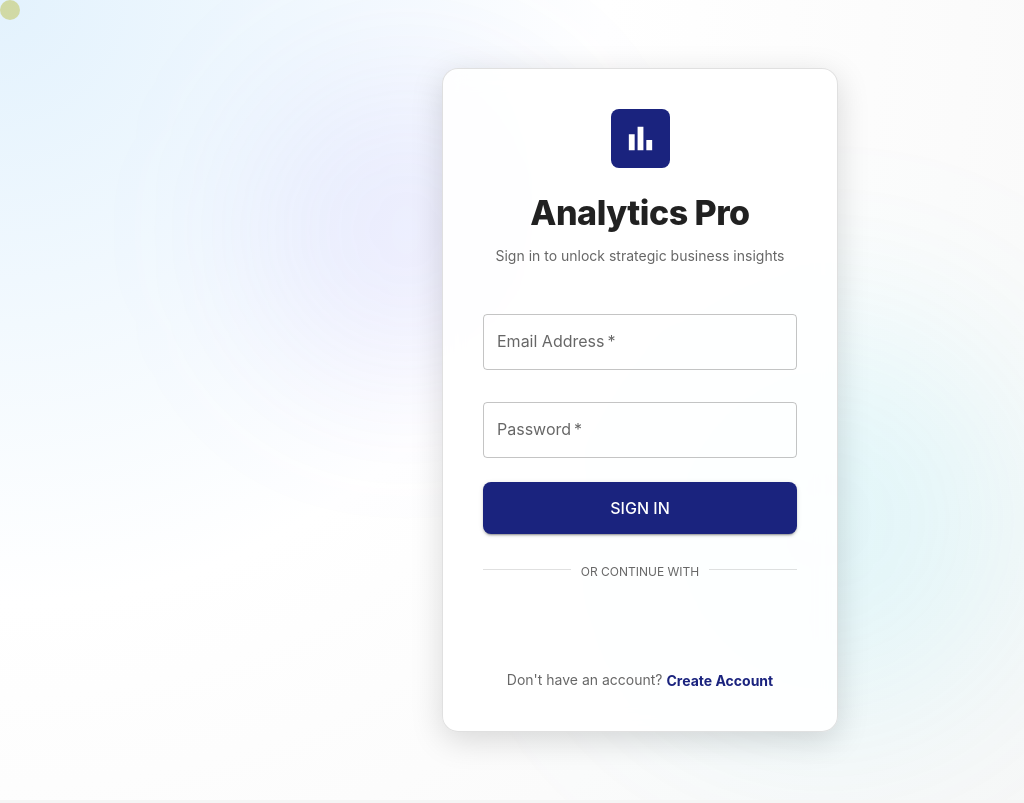
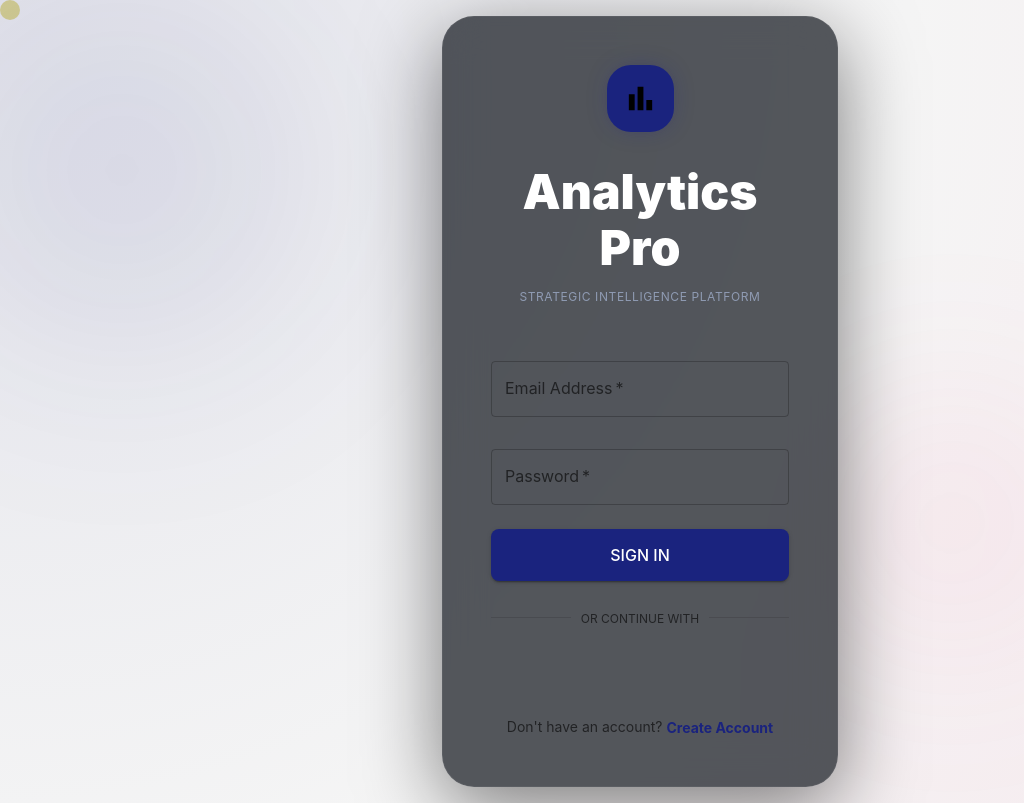
Before and after one commit to prasanth5head/Business-Analytics-Mobile-App-Development-, a React (Create React App) app in the folder frontend/: page /login in a window 1280 px wide. Shown: the whole page, without its empty margins (0-1024 px from the left). Built offline with nearby package versions, Linux system fonts and the light colour scheme.

Commit message:
Alter Colors

```diff
--- a/frontend/src/pages/Login.js
+++ b/frontend/src/pages/Login.js
@@ -83,35 +83,33 @@ const Login = () => {
                 display: 'flex',
                 alignItems: 'center',
                 justifyContent: 'center',
-                background: theme.palette.mode === 'dark'
-                    ? 'radial-gradient(circle at top left, #1a237e 0%, #232730 40%, #000 100%)'
-                    : 'radial-gradient(circle at top left, #e3f2fd 0%, #ffffff 40%, #f5f5f5 100%)',
+                background: `radial-gradient(circle at top left, ${theme.palette.primary.main}15 0%, ${theme.palette.background.default} 60%, ${theme.palette.secondary.main}10 100%)`,
                 position: 'relative',
                 overflow: 'hidden',
                 p: 2
             }}
         >
-            {/* Animated Background Elements */}
+            {/* Creative Aurora Glows */}
             <Box sx={{
                 position: 'absolute',
-                top: '10%',
-                left: '20%',
-                width: 300,
-                height: 300,
+                top: '-10%',
+                left: '-10%',
+                width: 500,
+                height: 500,
                 borderRadius: '50%',
-                background: 'rgba(115, 103, 240, 0.1)',
-                filter: 'blur(80px)',
+                background: `radial-gradient(circle, ${theme.palette.primary.main}20 0%, transparent 70%)`,
+                filter: 'blur(100px)',
                 zIndex: 0
             }} />
             <Box sx={{
                 position: 'absolute',
                 bottom: '10%',
-                right: '20%',
+                right: '10%',
                 width: 400,
                 height: 400,
                 borderRadius: '50%',
-                background: 'rgba(0, 207, 232, 0.1)',
-                filter: 'blur(100px)',
+                background: `radial-gradient(circle, ${theme.palette.secondary.main}15 0%, transparent 70%)`,
+                filter: 'blur(80px)',
                 zIndex: 0
             }} />
 
@@ -120,24 +118,36 @@ const Login = () => {
                     <Paper
                         elevation={0}
                         sx={{
-                            p: { xs: 3, md: 5 },
-                            borderRadius: 4,
-                            bgcolor: theme.palette.mode === 'dark' ? 'rgba(47, 51, 73, 0.8)' : 'rgba(255, 255, 255, 0.9)',
-                            backdropFilter: 'blur(10px)',
-                            border: `1px solid ${theme.palette.divider}`,
+                            p: { xs: 4, md: 6 },
+                            borderRadius: 8,
+                            bgcolor: 'rgba(15, 19, 26, 0.7)',
+                            backdropFilter: 'blur(20px)',
+                            border: `1px solid rgba(255, 255, 255, 0.05)`,
                             textAlign: 'center',
-                            boxShadow: '0 8px 32px rgba(0,0,0,0.15)'
+                            boxShadow: '0 20px 80px rgba(0,0,0,0.5)',
+                            transition: 'all 0.3s ease',
+                            '&:hover': {
+                                border: `1px solid ${theme.palette.primary.main}30`,
+                            }
                         }}
                     >
-                        <Box sx={{ mb: 3, display: 'inline-flex', p: 1.5, borderRadius: 2, bgcolor: 'primary.main', color: 'white' }}>
+                        <Box sx={{
+                            mb: 4,
+                            display: 'inline-flex',
+                            p: 2,
+                            borderRadius: '24px',
+                            bgcolor: theme.palette.primary.main,
+                            color: 'black',
+                            boxShadow: `0 0 20px ${theme.palette.primary.main}40`,
+                        }}>
                             <LogoIcon fontSize="large" />
                         </Box>
 
-                        <Typography variant="h4" component="h1" gutterBottom sx={{ fontWeight: 800, letterSpacing: -0.5 }}>
+                        <Typography variant="h3" component="h1" gutterBottom sx={{ fontWeight: 900, color: '#fff', mb: 1.5 }}>
                             Analytics Pro
                         </Typography>
-                        <Typography variant="body2" color="text.secondary" sx={{ mb: 4 }}>
-                            Sign in to unlock strategic business insights
+                        <Typography variant="body2" sx={{ mb: 5, color: '#8F9BB3', letterSpacing: '0.05em', textTransform: 'uppercase', fontSize: '0.75rem' }}>
+                            Strategic Intelligence Platform
                         </Typography>
 
                         {error && (
--- a/frontend/src/theme.js
+++ b/frontend/src/theme.js
@@ -2,86 +2,71 @@ import { createTheme } from '@mui/material/styles';
 
 const theme = createTheme({
     palette: {
-        mode: 'dark', // Default to dark mode for a premium feel
+        mode: 'dark',
         primary: {
-            main: '#7367F0', // Vibrant Violet/Indigo
-            light: '#9E94FF',
-            dark: '#4839EB',
-            contrastText: '#ffffff',
+            main: '#E1FF01', // Electric Lime - Unconventional & Creative
+            light: '#EFFF8C',
+            dark: '#A6BC00',
+            contrastText: '#000000',
         },
         secondary: {
-            main: '#00CFE8', // Cyan/Teal accent
-            light: '#5EE6F6',
-            dark: '#009DB0',
+            main: '#9D50FF', // Vivid Purple
+            light: '#C294FF',
+            dark: '#6F20DB',
             contrastText: '#ffffff',
         },
         background: {
-            default: '#232730', // Deep dark blue-grey
-            paper: '#2F3349',   // Slightly lighter for cards
+            default: '#05070A', // Deep Midnight (Almost black)
+            paper: '#0F131A',   // Darker surface
         },
         text: {
-            primary: '#EAEFF4',
-            secondary: '#B6BEC9',
+            primary: '#F0F5FF',
+            secondary: '#8F9BB3',
         },
         success: {
-            main: '#28C76F',
+            main: '#00E676',
         },
         error: {
-            main: '#EA5455',
+            main: '#FF3D71', // Vibrant Red-Pink
         },
         warning: {
-            main: '#FF9F43',
+            main: '#FFAA00',
         },
         info: {
-            main: '#00CFE8',
+            main: '#00BFFF',
         },
+        divider: 'rgba(255, 255, 255, 0.08)',
     },
     typography: {
         fontFamily: [
-            'Inter',
-            '-apple-system',
-            'BlinkMacSystemFont',
-            '"Segoe UI"',
-            'Roboto',
-            '"Helvetica Neue"',
-            'Arial',
+            'Outfit', // More modern/creative than Inter
             'sans-serif',
         ].join(','),
-        h1: { fontWeight: 700, fontSize: '2.5rem' },
-        h2: { fontWeight: 600, fontSize: '2rem' },
-        h3: { fontWeight: 600, fontSize: '1.75rem' },
-        h4: { fontWeight: 600, fontSize: '1.5rem' },
-        h5: { fontWeight: 500, fontSize: '1.25rem' },
-        h6: { fontWeight: 500, fontSize: '1rem' },
+        h1: { fontWeight: 800, fontSize: '3rem', letterSpacing: '-0.02em' },
+        h2: { fontWeight: 700, fontSize: '2.5rem', letterSpacing: '-0.01em' },
+        h3: { fontWeight: 700, fontSize: '2rem' },
+        h4: { fontWeight: 600, fontSize: '1.75rem' },
+        h5: { fontWeight: 600, fontSize: '1.25rem' },
+        h6: { fontWeight: 600, fontSize: '1.1rem' },
     },
     components: {
         MuiCssBaseline: {
             styleOverrides: {
                 body: {
-                    scrollbarColor: '#6b6b6b #2b2b2b',
+                    scrollbarColor: '#2E3A59 #05070A',
                     '&::-webkit-scrollbar, & *::-webkit-scrollbar': {
                         backgroundColor: 'transparent',
-                        width: '8px',
-                        height: '8px',
+                        width: '6px',
+                        height: '6px',
                     },
                     '&::-webkit-scrollbar-thumb, & *::-webkit-scrollbar-thumb': {
-                        borderRadius: 8,
-                        backgroundColor: '#3f445e',
-                        minHeight: 24,
-                        border: '2px solid transparent',
+                        borderRadius: 10,
+                        backgroundColor: '#2E3A59',
+                        border: '1px solid transparent',
                         backgroundClip: 'padding-box',
                     },
-                    '&::-webkit-scrollbar-thumb:focus, & *::-webkit-scrollbar-thumb:focus': {
-                        backgroundColor: '#4e5474',
-                    },
-                    '&::-webkit-scrollbar-thumb:active, & *::-webkit-scrollbar-thumb:active': {
-                        backgroundColor: '#4e5474',
-                    },
                     '&::-webkit-scrollbar-thumb:hover, & *::-webkit-scrollbar-thumb:hover': {
-                        backgroundColor: '#4e5474',
-                    },
-                    '&::-webkit-scrollbar-corner, & *::-webkit-scrollbar-corner': {
-                        backgroundColor: 'transparent',
+                        backgroundColor: '#E1FF01',
                     },
                 },
             },
@@ -91,17 +76,20 @@ const theme = createTheme({
                 root: {
                     borderRadius: 12,
                     textTransform: 'none',
-                    fontWeight: 600,
-                    boxShadow: 'none',
-                    padding: '8px 20px',
+                    fontWeight: 700,
+                    letterSpacing: '0.02em',
+                    padding: '10px 24px',
+                    transition: 'all 0.3s cubic-bezier(0.4, 0, 0.2, 1)',
                     '&:hover': {
-                        boxShadow: '0px 4px 12px rgba(115, 103, 240, 0.4)',
-                        transform: 'translateY(-1px)',
+                        transform: 'translateY(-2px) scale(1.02)',
+                        boxShadow: '0 8px 16px rgba(225, 255, 1, 0.2)',
                     },
-                    transition: 'all 0.2s ease-in-out',
                 },
                 containedPrimary: {
-                    background: 'linear-gradient(45deg, #7367F0 30%, #9E94FF 90%)',
+                    background: 'linear-gradient(135deg, #E1FF01 0%, #A6BC00 100%)',
+                    '&:hover': {
+                        background: 'linear-gradient(135deg, #EFFF8C 0%, #E1FF01 100%)',
+                    }
                 }
             },
         },
@@ -112,15 +100,17 @@ const theme = createTheme({
             styleOverrides: {
                 root: {
                     '& .MuiOutlinedInput-root': {
-                        borderRadius: 12,
+                        borderRadius: 14,
+                        backgroundColor: 'rgba(255, 255, 255, 0.03)',
                         '& fieldset': {
-                            borderColor: 'rgba(255, 255, 255, 0.1)',
+                            borderColor: 'transparent',
                         },
                         '&:hover fieldset': {
-                            borderColor: '#7367F0',
+                            borderColor: 'rgba(225, 255, 1, 0.3)',
                         },
                         '&.Mui-focused fieldset': {
-                            borderWidth: '2px',
+                            borderColor: '#E1FF01',
+                            borderWidth: '1px',
                         },
                     },
                 },
@@ -129,10 +119,11 @@ const theme = createTheme({
         MuiCard: {
             styleOverrides: {
                 root: {
-                    borderRadius: 20,
-                    boxShadow: '0px 10px 30px rgba(0, 0, 0, 0.2)',
-                    backgroundImage: 'none',
+                    borderRadius: 24,
+                    backgroundColor: '#10141D',
+                    backgroundImage: 'radial-gradient(at 0% 0%, rgba(225, 255, 1, 0.03) 0, transparent 50%), radial-gradient(at 100% 100%, rgba(157, 80, 255, 0.03) 0, transparent 50%)',
                     border: '1px solid rgba(255, 255, 255, 0.05)',
+                    boxShadow: '0 10px 40px rgba(0, 0, 0, 0.4)',
                 },
             },
         },
@@ -140,7 +131,7 @@ const theme = createTheme({
             styleOverrides: {
                 root: {
                     backgroundImage: 'none',
-                    borderRadius: 16,
+                    borderRadius: 20,
                 },
             },
         },
```
Also changed, not shown: frontend/src/components/Layout.js (+24 -11 lines), frontend/src/pages/Dashboard.js (+31 -32 lines), frontend/src/pages/Register.js (+38 -17 lines).
